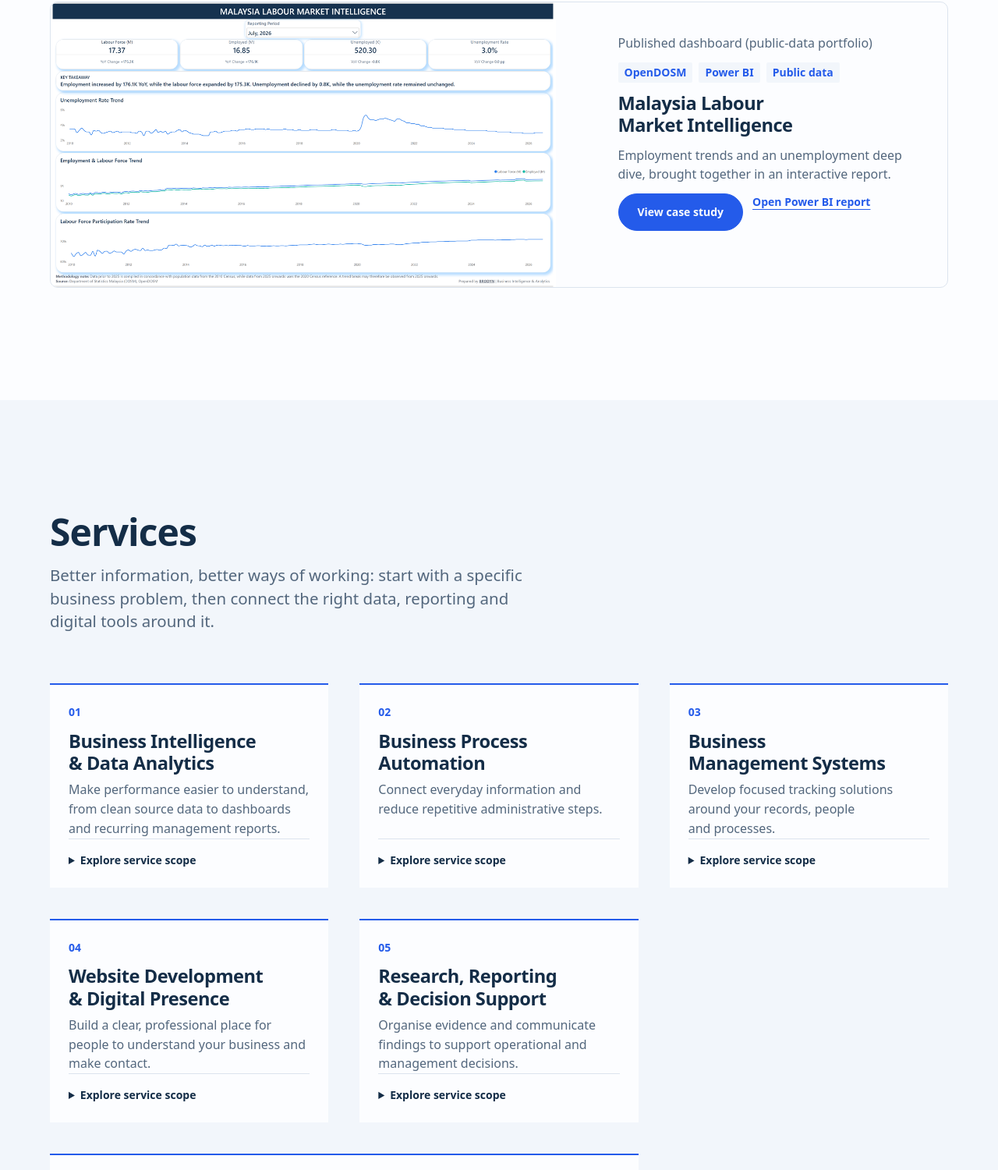
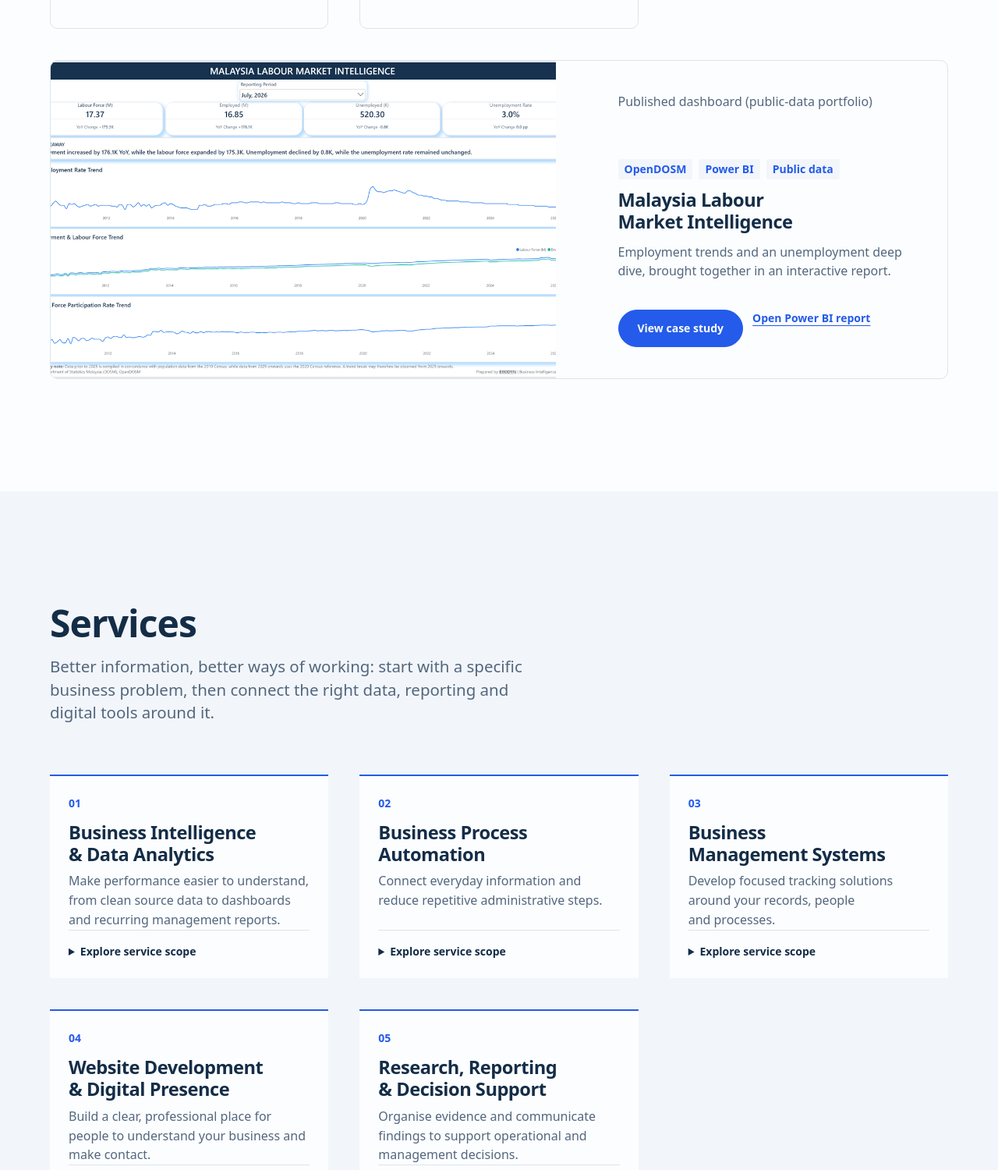
Before and after one commit to brodyn-dev/brodyn-dev.github.io, a plain HTML site: page index.html in a window 1280 px wide. Shown: the part 2600-4100 px from the top of the page at 78% size. Drawn offline with Linux system fonts and the light colour scheme.

Commit message:
Normalise title/description height in card grids
The previous alignment fix bottom-anchored each card's reveal toggle,
which lined up the dividers but left an uneven, awkward gap above the
divider on cards with shorter titles/descriptions (card content block
height varied a lot row to row). Reserving min-height on the title and
description now keeps that gap small and consistent across a row
instead of concentrating it in one spot.

Co-Authored-By: Claude Sonnet 5 <noreply@anthropic.com>

```diff
--- a/assets/site.css
+++ b/assets/site.css
@@ -85,10 +85,10 @@ h2 + .lead,h2 + p{margin-top:var(--space-md)}
 .projects{display:grid;grid-template-columns:repeat(3,minmax(0,1fr));gap:var(--space-xl)}
 .project{border:1px solid var(--color-rule);border-radius:var(--radius-card);overflow:hidden;display:flex;flex-direction:column;background:var(--color-paper)}
 .project-body{padding:var(--space-xl);flex:1;display:flex;flex-direction:column;gap:var(--space-sm)}
-.project-body h3{margin:0}
+.project-body h3{margin:0;min-height:2.4em}
 .tech{list-style:none;display:flex;flex-wrap:wrap;gap:var(--space-xs);padding:0;margin:0}
 .tech li{font-size:var(--text-sm);font-weight:600;color:var(--color-accent);background:var(--color-paper-2);padding:var(--space-3xs) var(--space-xs);border-radius:var(--space-3xs)}
-.project-body>p{color:var(--color-muted);font-size:var(--text-md);margin:0}
+.project-body>p{color:var(--color-muted);font-size:var(--text-md);margin:0;min-height:4.65em}
 .project-body details{border-top:1px solid var(--color-rule);padding-top:var(--space-md);margin-top:auto}
 .project:not(.project-featured) .project-body:not(:has(>a.button))::after{content:"";display:block;height:47px}
 summary{cursor:pointer;font-weight:700;font-size:var(--text-sm)}
@@ -105,8 +105,8 @@ details ul{padding-left:var(--space-lg);color:var(--color-muted);font-size:var(-
 .service-grid{list-style:none;margin:0;padding:0;counter-reset:service;display:grid;grid-template-columns:repeat(3,minmax(0,1fr));gap:var(--space-xl)}
 .service-grid>li{counter-increment:service;border-top:2px solid var(--color-accent);background:var(--color-paper);padding:var(--space-lg);display:flex;flex-direction:column}
 .service-grid>li::before{content:counter(service,decimal-leading-zero);display:block;font-size:var(--text-sm);font-weight:700;color:var(--color-accent);font-variant-numeric:tabular-nums;margin-bottom:var(--space-sm)}
-.service-grid h3{font-size:var(--text-title);margin-bottom:var(--space-xs)}
-.service-grid>p,.service-grid p{color:var(--color-muted);font-size:var(--text-md)}
+.service-grid h3{font-size:var(--text-title);margin-bottom:var(--space-xs);min-height:2.4em}
+.service-grid>p,.service-grid p{color:var(--color-muted);font-size:var(--text-md);min-height:3.1em}
 .service-grid details{border-top:1px solid var(--color-rule);padding-top:var(--space-md);margin-top:auto;font-size:var(--text-sm)}
 .service-grid li:last-child{grid-column:span 2}
 .service-grid li:last-child ul{columns:2;column-gap:var(--space-xl)}
```
